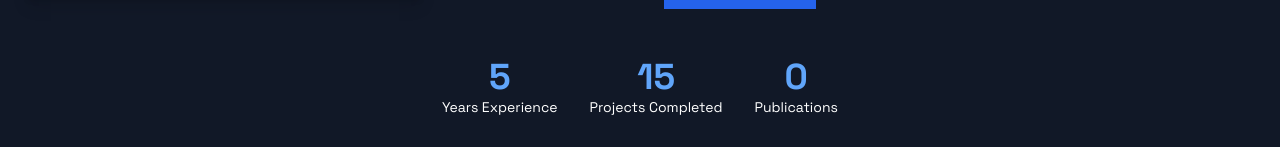
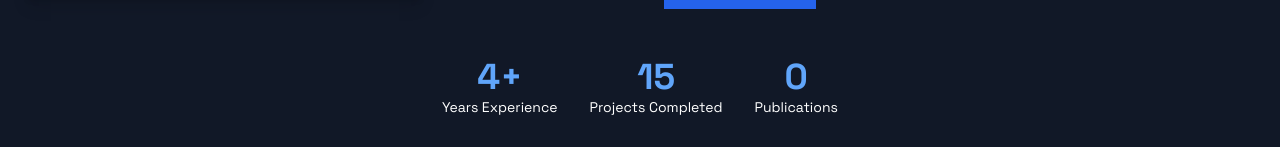
Before and after one commit to AlexGit-05/AlexWaweru.github.io, a Next.js app: page /AlexWaweru.github.io/about in a window 1280 px wide. Shown: the part 763-910 px from the top of the page. Built offline with nearby package versions, Linux system fonts and the light colour scheme.

Commit message:
experience

```diff
--- a/app/about/page.tsx
+++ b/app/about/page.tsx
@@ -13,7 +13,7 @@ export default function AboutMe() {
   })
 
   const stats = [
-    { value: 5, label: 'Years Experience' },
+    { value: 4, label: 'Years Experience' },
     { value: 15, label: 'Projects Completed' },
     { value: 0, label: 'Publications' },
   ]
```
